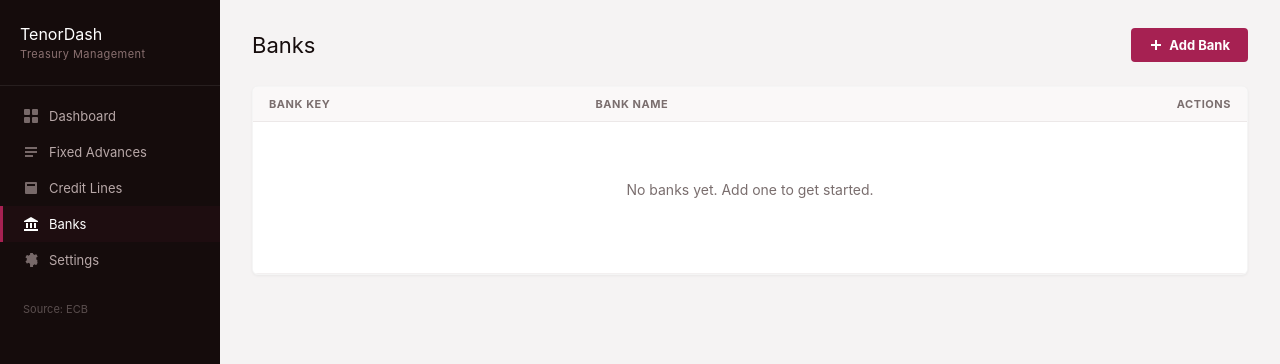
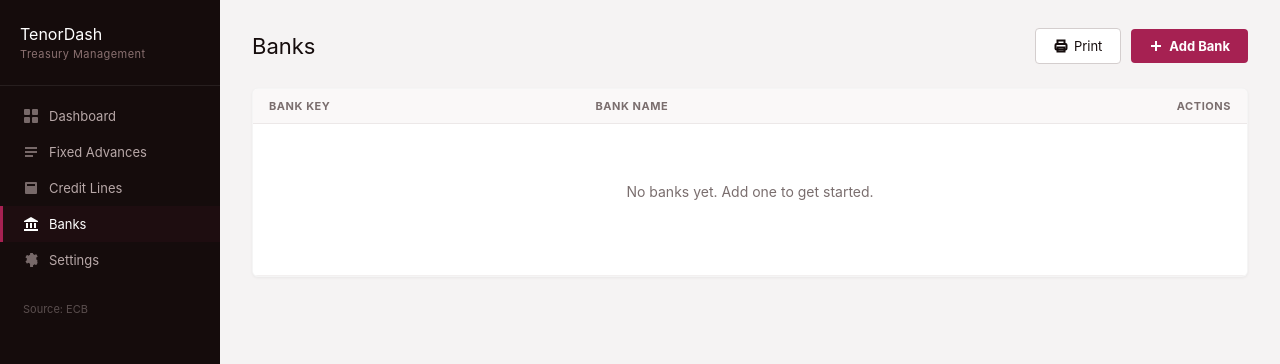
Before and after one commit to Denitsa007/tenordash, a Flask app: page /banks in a window 1280 px wide. Shown: the top 364 px of the page. Run offline with Flask 3, Linux system fonts and the light colour scheme; data comes from the database, SQL or seed files in the repository; data that the repository does not hold is empty.

Commit message:
Add Print button to all pages (#7)
Co-Authored-By: Claude Opus 4.6 <noreply@anthropic.com>

```diff
--- a/templates/advances.html
+++ b/templates/advances.html
@@ -7,6 +7,10 @@
 <div class="topbar">
   <h2>Fixed Advances</h2>
   <div class="topbar-actions">
+    <button class="btn-secondary" onclick="window.print()">
+      <svg width="14" height="14" viewBox="0 0 14 14" fill="none" stroke="currentColor" stroke-width="2"><path d="M3.5 5V1.5h7V5"/><rect x="1.5" y="5" width="11" height="5.5" rx="1"/><path d="M3.5 8.5h7v4h-7z"/></svg>
+      Print
+    </button>
     <button class="btn-primary" onclick="openAdvForm()">
       <svg width="14" height="14" viewBox="0 0 14 14" fill="none" stroke="currentColor" stroke-width="2"><line x1="7" y1="2" x2="7" y2="12"/><line x1="2" y1="7" x2="12" y2="7"/></svg>
       New Advance
--- a/templates/banks.html
+++ b/templates/banks.html
@@ -7,6 +7,10 @@
 <div class="topbar">
   <h2>Banks</h2>
   <div class="topbar-actions">
+    <button class="btn-secondary" onclick="window.print()">
+      <svg width="14" height="14" viewBox="0 0 14 14" fill="none" stroke="currentColor" stroke-width="2"><path d="M3.5 5V1.5h7V5"/><rect x="1.5" y="5" width="11" height="5.5" rx="1"/><path d="M3.5 8.5h7v4h-7z"/></svg>
+      Print
+    </button>
     <button class="btn-primary" onclick="openBankForm()">
       <svg width="14" height="14" viewBox="0 0 14 14" fill="none" stroke="currentColor" stroke-width="2"><line x1="7" y1="2" x2="7" y2="12"/><line x1="2" y1="7" x2="12" y2="7"/></svg>
       Add Bank
--- a/templates/credit_lines.html
+++ b/templates/credit_lines.html
@@ -7,6 +7,10 @@
 <div class="topbar">
   <h2>Credit Lines</h2>
   <div class="topbar-actions">
+    <button class="btn-secondary" onclick="window.print()">
+      <svg width="14" height="14" viewBox="0 0 14 14" fill="none" stroke="currentColor" stroke-width="2"><path d="M3.5 5V1.5h7V5"/><rect x="1.5" y="5" width="11" height="5.5" rx="1"/><path d="M3.5 8.5h7v4h-7z"/></svg>
+      Print
+    </button>
     <button class="btn-primary" onclick="openCLForm()">
       <svg width="14" height="14" viewBox="0 0 14 14" fill="none" stroke="currentColor" stroke-width="2"><line x1="7" y1="2" x2="7" y2="12"/><line x1="2" y1="7" x2="12" y2="7"/></svg>
       New Credit Line
--- a/templates/dashboard.html
+++ b/templates/dashboard.html
@@ -8,6 +8,10 @@
 <div class="topbar">
   <h2>Dashboard</h2>
   <div class="topbar-actions">
+    <button class="btn-secondary" onclick="window.print()">
+      <svg width="14" height="14" viewBox="0 0 14 14" fill="none" stroke="currentColor" stroke-width="2"><path d="M3.5 5V1.5h7V5"/><rect x="1.5" y="5" width="11" height="5.5" rx="1"/><path d="M3.5 8.5h7v4h-7z"/></svg>
+      Print
+    </button>
     <a href="/credit-lines?new=1" class="btn-secondary">
       <svg width="14" height="14" viewBox="0 0 14 14" fill="none" stroke="currentColor" stroke-width="2"><line x1="7" y1="2" x2="7" y2="12"/><line x1="2" y1="7" x2="12" y2="7"/></svg>
       New Credit Line
```
